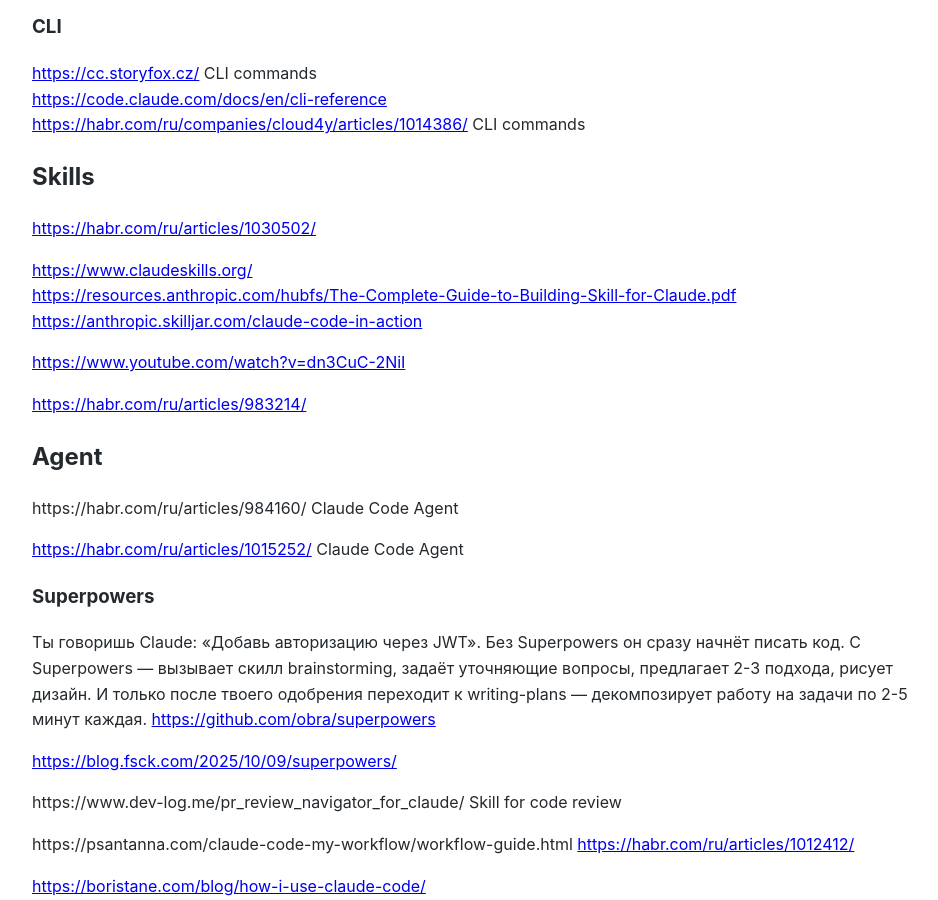
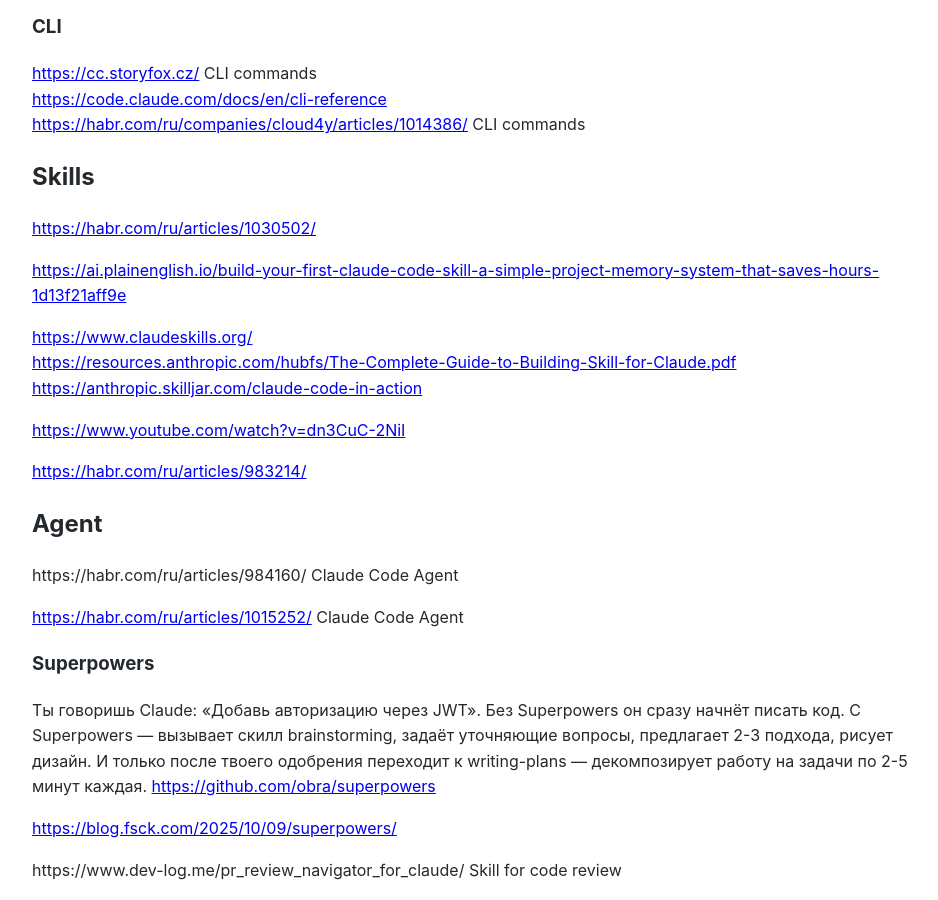
Before and after one commit to Michael-Lubinsky/michael-lubinsky.github.com, a Jekyll site: the page built from ml/claude.md, in a window 1280 px wide and 900 px high, scrolled down 738 px. Shown: the whole window, without its empty margins (158-1096 px from the left). Built offline with Jekyll 4.4.1, drawn with Linux system fonts in a browser that asks for light colours; our own code applies the rules of GitHub Pages for plain Markdown files.

Commit message:
Update claude.md

```diff
--- a/ml/claude.md
+++ b/ml/claude.md
@@ -36,6 +36,8 @@
 
 ## Skills
 <https://habr.com/ru/articles/1030502/>
+
+<https://ai.plainenglish.io/build-your-first-claude-code-skill-a-simple-project-memory-system-that-saves-hours-1d13f21aff9e>
 
 <https://www.claudeskills.org/>
 <https://resources.anthropic.com/hubfs/The-Complete-Guide-to-Building-Skill-for-Claude.pdf>
```
